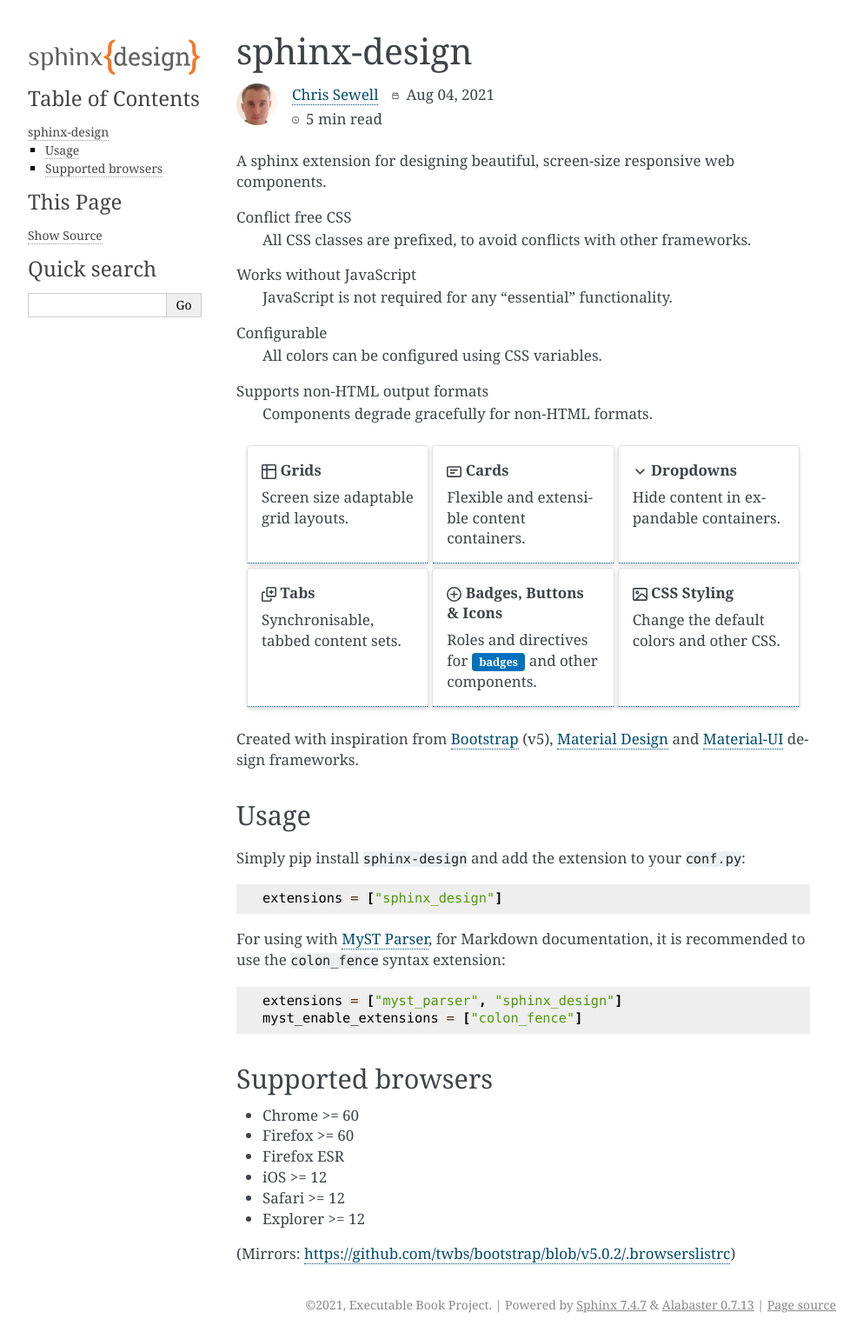
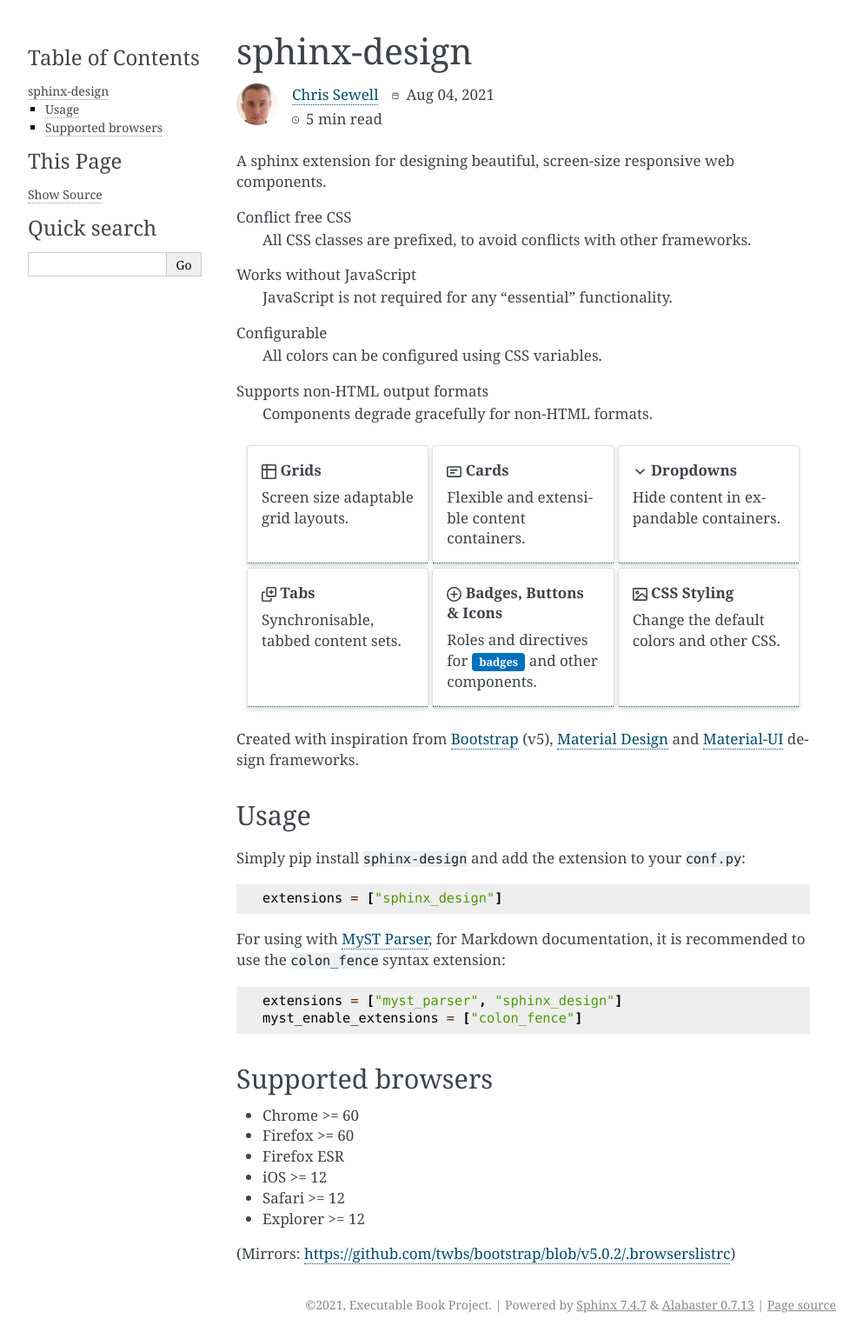
Before and after one commit to executablebooks/sphinx-design, a Sphinx documentation site: the page built from docs/index.md, in a window 1280 px wide. Shown: the whole page at 87% size, without its empty margins (148-1141 px from the left). Built offline with Sphinx 7.4.7, drawn with Linux system fonts in a browser that asks for light colours.

Commit message:
📚 DOCS: Add theme specific config

```diff
--- a/docs/conf.py
+++ b/docs/conf.py
@@ -10,6 +10,7 @@
 html_theme = os.environ.get("SPHINX_THEME", "alabaster")
 html_title = f"Sphinx Design ({html_theme.replace('_', '-')})"
 
+html_static_path = ["_static"]
 html_logo = "_static/logo_wide.svg"
 html_favicon = "_static/logo_square.svg"
 
@@ -17,6 +18,36 @@
     html_css_files = [
         "https://cdnjs.cloudflare.com/ajax/libs/font-awesome/5.15.3/css/fontawesome.min.css"
     ]
+    html_logo = ""
+    html_theme_options = {
+        "logo": "logo_wide.svg",
+        "logo_name": False,
+        "description": "(alabaster theme)",
+        "github_button": False,
+        "github_type": "star",
+        "github_banner": False,
+        "github_user": "executablebooks",
+        "github_repo": "sphinx-design",
+    }
+if html_theme == "sphinx_book_theme":
+    html_theme_options = {
+        "repository_url": "https://github.com/executablebooks/sphinx-design",
+        "use_repository_button": True,
+        "use_edit_page_button": True,
+        "use_issues_button": True,
+        "repository_branch": "main",
+        "path_to_docs": "docs",
+        "home_page_in_toc": True,
+        "logo_only": True,
+    }
+if html_theme == "furo":
+    html_theme_options = {
+        "sidebar_hide_name": True,
+    }
+if html_theme == "sphinx_rtd_theme":
+    html_theme_options = {
+        "logo_only": True,
+    }
 
 exclude_patterns = ["_build", "Thumbs.db", ".DS_Store"]
 myst_enable_extensions = ["colon_fence", "deflist", "substitution", "html_image"]
--- a/setup.cfg
+++ b/setup.cfg
@@ -57,7 +57,7 @@
 theme_rtd =
     sphinx-rtd-theme~=0.5.0
 theme_sbt =
-    sphinx-book-theme~=0.1.0
+    sphinx-book-theme~=0.1.1
 
 [mypy]
 show_error_codes = True
```
